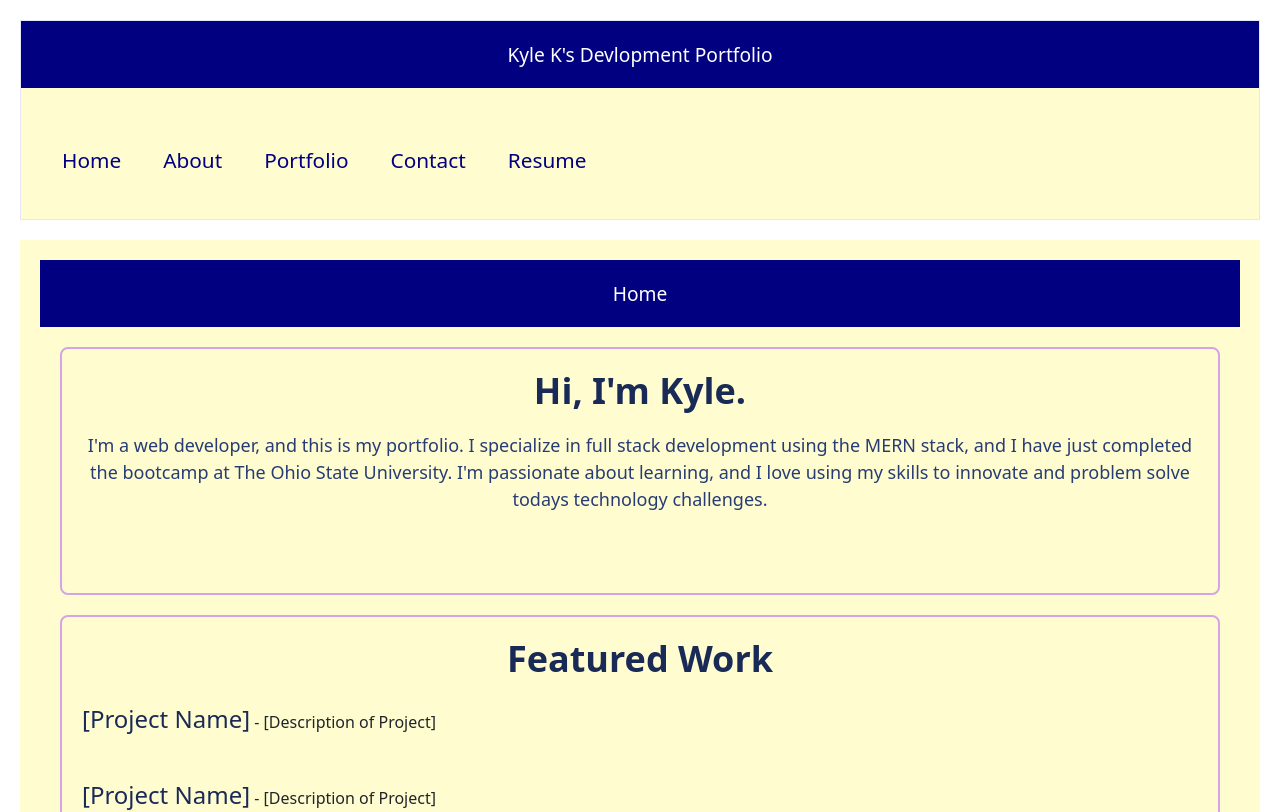
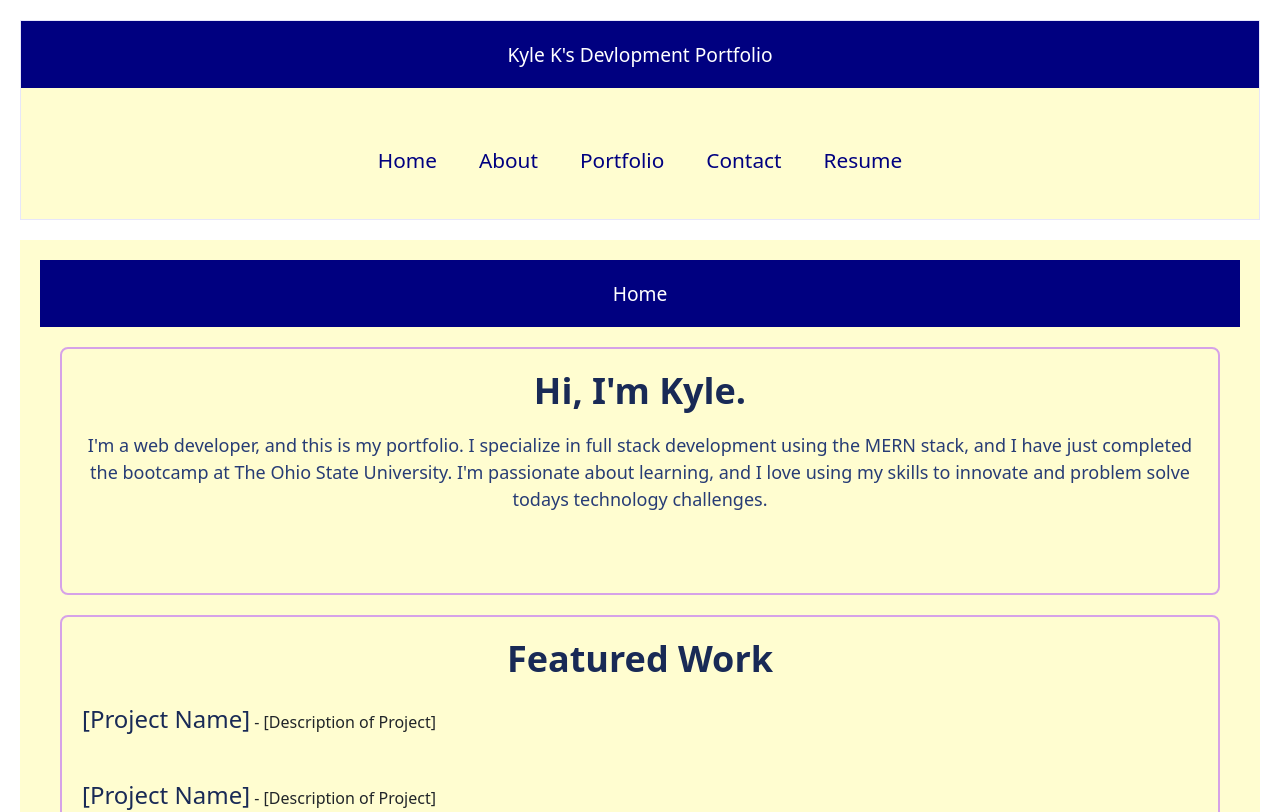
Before and after one commit to KyleKarotko/devportfolio, a React (Create React App) app: page / in a window 1280 px wide. Shown: the top 812 px of the page. Built offline with nearby package versions, Linux system fonts and the light colour scheme.

Commit message:
styling nav

```diff
--- a/src/components/Navbar.js
+++ b/src/components/Navbar.js
@@ -5,6 +5,8 @@ const styles = {
   card: {
     margin: 20,
     background: '#FFFDD0',
+    display: 'flex',
+    justifyContent: 'center',
   },
   heading: {
     background: '#000080',
--- a/src/styles/Navbar.css
+++ b/src/styles/Navbar.css
@@ -9,4 +9,6 @@
   text-decoration: none;
   margin: 5px;
   line-height: 3;
+  display: flex;
+  justify-content: center;
 }
```
